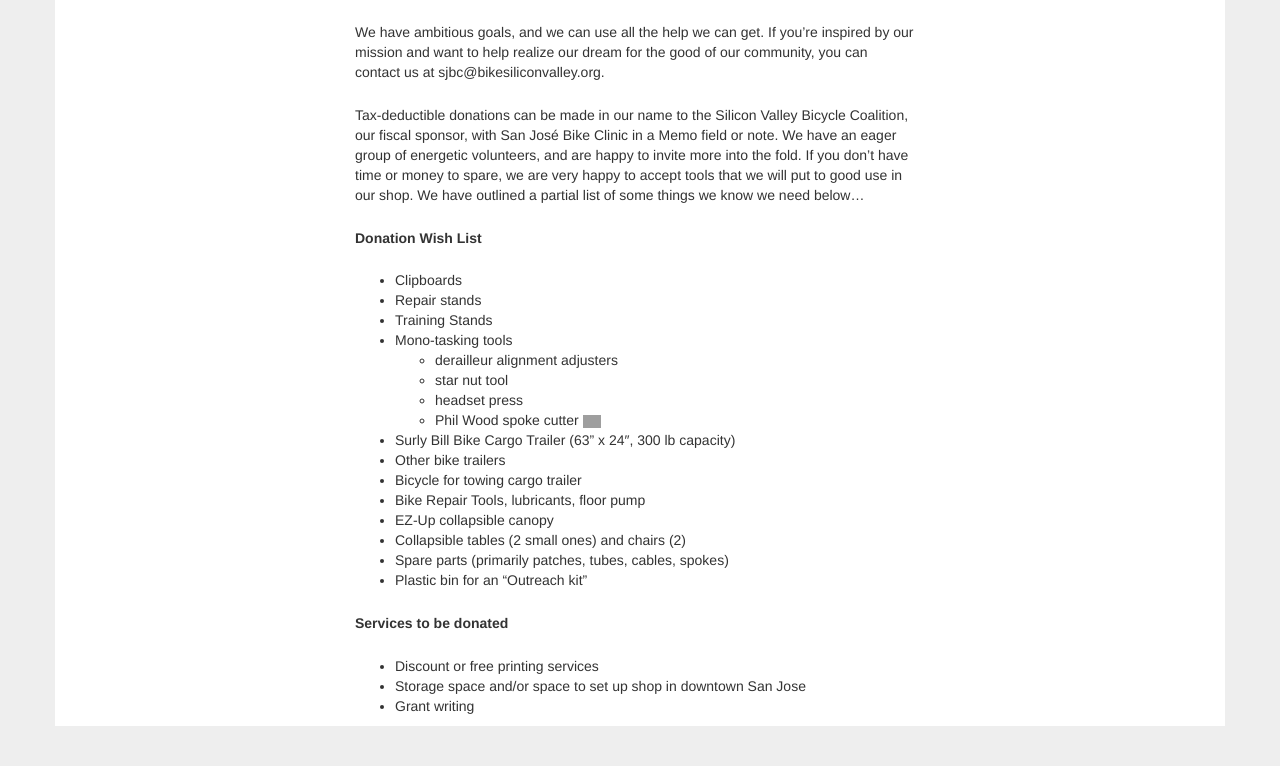
After one commit to sdakin/sjbc, a Django app: page /donate/ in a window 1280 px wide. The commit adds this page. Shown: the part 977-1743 px from the top of the page. Run offline with Django 3.2, Linux system fonts and the light colour scheme; some libraries are stand-ins or nearby versions; grey boxes are pictures that could not be loaded.

Commit message:
added donate page

```diff
--- a/site-files/sjbc_django/templates/about.html
+++ b/site-files/sjbc_django/templates/about.html
@@ -5,11 +5,10 @@
 <body>
     {% include "pageHeading.html" %}
     <div id="aboutContent" class="container pageContent" role="main">
-        <article id="post-4" style="max-width: 570px;margin: auto;">
+        <article style="max-width: 570px;margin: auto;">
             <header class="entry-header">
                 <h1 class="entry-title">About San Jose Bike Clinic</h1>
             </header>
-            <!-- .entry-header -->
             <div class="aboutContent">
                 <p><strong>DIY Bicycle Repair Workshop</strong></p>
                 <p>San José Bike Clinic is a do-it-yourself community bicycle workshop located in downtown San Jose. We are entirely <strong>volunteer-run</strong> and <strong>non-profit</strong>, a fiscally sponsored program of <a href="http://bikesiliconvalley.org/" onclick="javascript:_gaq.push(['_trackEvent','outbound-article','http://bikesiliconvalley.org']);">Silicon Valley Bicycle Coalition</a>.</p>
--- /dev/null
+++ b/site-files/sjbc_django/templates/donate.html
@@ -0,0 +1,57 @@
+<!DOCTYPE html>
+<html lang="en">
+{% include "head.html" %}
+
+<body>
+    {% include "pageHeading.html" %}
+    <div id="donateContent" class="container pageContent" role="main">
+        <article style="max-width: 570px;margin: auto;">
+            <header class="entry-header">
+                <h1 class="entry-title">Donate</h1>
+            </header>
+            <div class="donateContent">
+                <p style="text-align: center;">
+                    <a href="https://www.paypal.com/cgi-bin/webscr?cmd=_s-xclick&amp;hosted_button_id=VBPQ4PN9KF4LQ" onclick="javascript:_gaq.push(['_trackEvent','outbound-article','http://www.paypal.com']);" rel="nofollow" target="_blank"><img src="https://www.paypal.com/en_US/i/btn/btn_donateCC_LG.gif" alt=""></a>
+                </p>
+                <p>We have ambitious goals, and we can use all the help we can get. If you’re inspired by our mission and want to help realize our dream for the good of our community, you can contact&nbsp;<em></em>us at sjbc@bikesiliconvalley.org.</p>
+                <p>Tax-deductible donations can be made in our name to the Silicon Valley Bicycle Coalition, our fiscal sponsor, with San José Bike Clinic in a Memo field or note. We have an eager group of energetic volunteers, and are happy to invite more into the fold. If you don’t have time or money to spare, we are very happy to accept tools that we will put to good use in our shop. We have outlined a partial list of some things we know we need below…</p>
+                <p style="font-weight: bold">Donation Wish List</p>
+                <ul>
+                    <li>Clipboards</li>
+                    <li>Repair stands</li>
+                    <li>Training Stands</li>
+                    <li>Mono-tasking tools
+                        <ul>
+                            <li>derailleur&nbsp;alignment adjusters</li>
+                            <li>star nut tool</li>
+                            <li>headset press</li>
+                            <li>Phil Wood spoke cutter <img draggable="false" class="emoji" alt="😀" src="http://s.w.org/images/core/emoji/72x72/1f600.png" width="18px"></li>
+                        </ul>
+                    </li>
+                    <li>Surly Bill Bike Cargo Trailer (63” x 24″, 300 lb capacity)</li>
+                    <li>Other bike trailers</li>
+                    <li>Bicycle for towing cargo trailer</li>
+                    <li>Bike Repair Tools, lubricants, floor pump</li>
+                    <li>EZ-Up collapsible canopy</li>
+                    <li>Collapsible tables (2 small ones) and chairs (2)</li>
+                    <li>Spare parts (primarily patches, tubes, cables, spokes)</li>
+                    <li>Plastic bin for an “Outreach kit”</li>
+                </ul>
+                <p style="margin-top: 1.625em;font-weight: bold">Services to be donated</p>
+                <ul>
+                    <li>Discount or free printing services</li>
+                    <li>Storage space and/or space to set up shop in downtown San Jose</li>
+                    <li>Grant writing</li>
+                </ul>
+            </div>
+            <!-- .entry-content -->
+            <footer class="entry-meta">
+            </footer>
+            <!-- .entry-meta -->
+        </article>
+    </div>
+    {% include "pageFooter.html" %}
+    <script data-main="/static/js/app/about" src="/static/xlib/require.js"></script>
+</body>
+
+</html>
--- a/site-files/sjbc_django/templates/pageHeading.html
+++ b/site-files/sjbc_django/templates/pageHeading.html
@@ -20,7 +20,7 @@
                     <li><a href="/getInvolved">Get Involved</a></li>
                     <li><a href="#join">Become a Member</a></li>
                     <li><a href="/store">Bicycles for Sale</a></li>
-                    <li><a href="#support">Donate</a></li>
+                    <li><a href="/donate">Donate</a></li>
                     <!--li class="dropdown">
                             <a href="#" class="dropdown-toggle" data-toggle="dropdown" role="button" aria-haspopup="true" aria-expanded="false">Dropdown <span class="caret"></span></a>
                             <ul class="dropdown-menu">
--- a/site-files/sjbc_django/urls.py
+++ b/site-files/sjbc_django/urls.py
@@ -15,12 +15,13 @@ Including another URLconf
 """
 from django.conf.urls import include, url
 from django.contrib import admin
-from sjbc_django.views import about, store, getInvolved
+from sjbc_django.views import about, store, getInvolved, donate
 
 urlpatterns = [
     url(r'^admin/', include(admin.site.urls)),
     url(r'^about/$', about),
     url(r'^store/$', store),
     url(r'^getInvolved/$', getInvolved),
+    url(r'^donate/$', donate),
     url(r'^$', about),
 ]
--- a/site-files/sjbc_django/views.py
+++ b/site-files/sjbc_django/views.py
@@ -19,3 +19,6 @@ def store(request):
 
 def getInvolved(request):
     return render_to_response('getInvolved.html')
+
+def donate(request):
+    return render_to_response('donate.html')
--- a/site-files/static/css/app.css
+++ b/site-files/static/css/app.css
@@ -78,6 +78,17 @@ body {
     width: 100%;
     margin: 0 0 1.625em;
     border-bottom: 1px solid #ddd;
+}
+
+
+/* ---- donate ---- */
+
+.donateContent {
+    padding: 1.625em 0 0;
+}
+
+.donateContent > p {
+    margin-bottom: 1.625em;
 }
 
 
```
Also changed, not shown: 2 other files.
